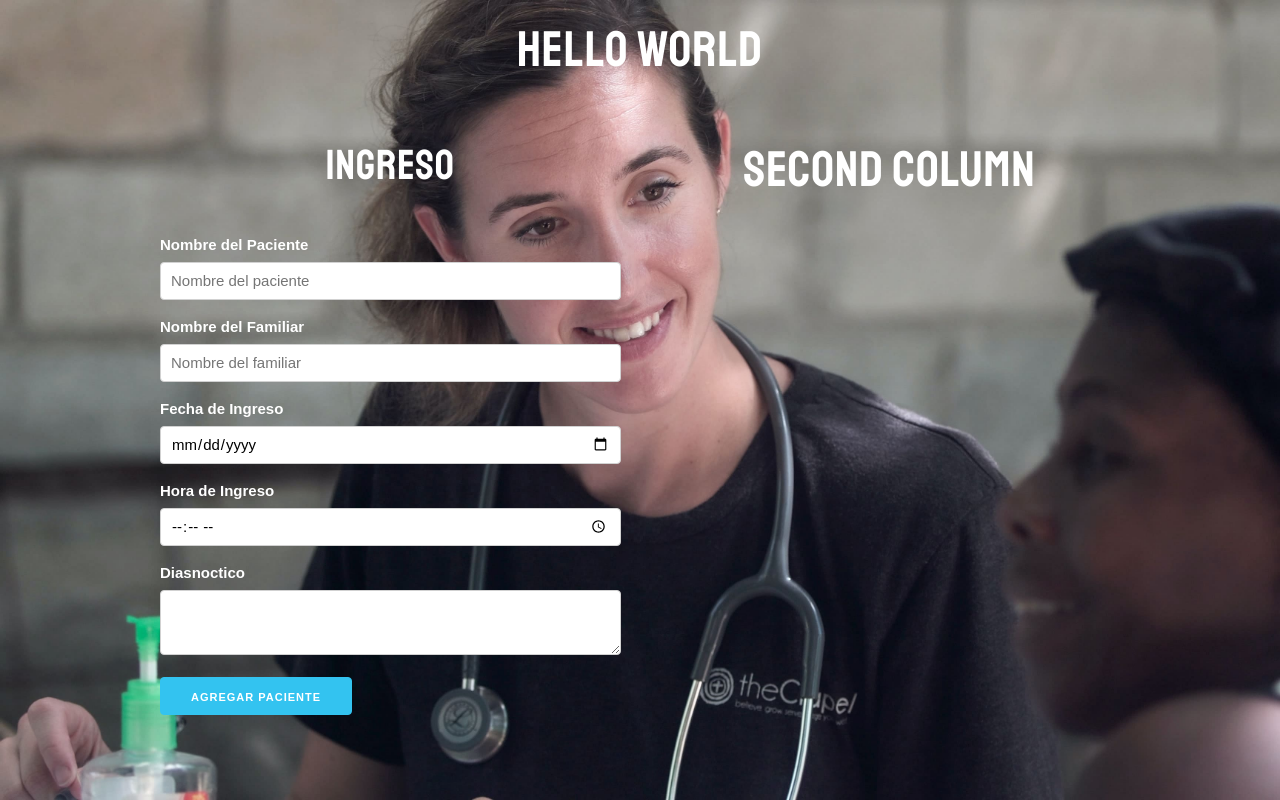
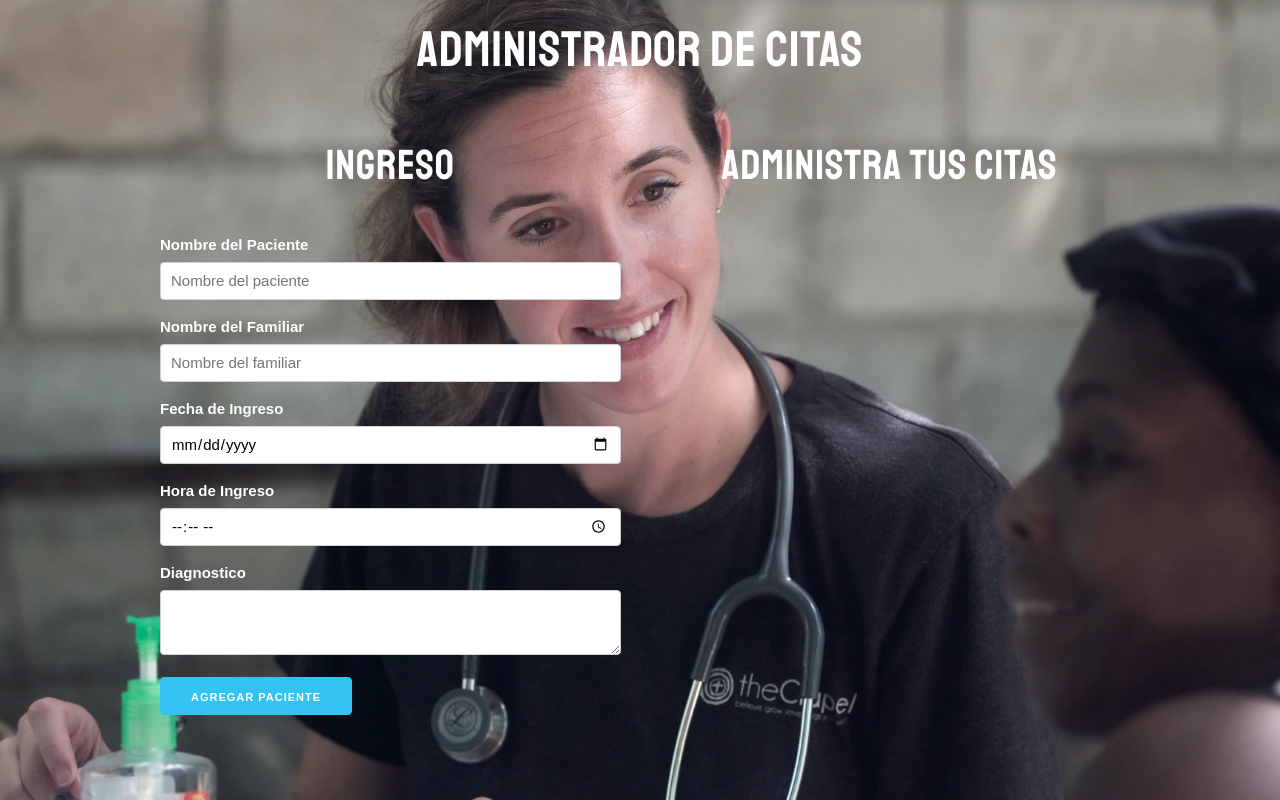
Before and after one commit to RicardoVeronica/patient-manager-reactjs, a React (Create React App) app: page / in a window 1280 px wide. Built offline with nearby package versions, Linux system fonts and the light colour scheme.

Commit message:
adds createList function in App component

```diff
--- a/src/App.js
+++ b/src/App.js
@@ -1,17 +1,36 @@
 import Form from './componets/Form'
+import Appointment from './componets/Appointment'
+import { useState } from 'react';
 
 function App() {
+  const [list, setList] = useState([])
+
+  const createList = (newPatient) => {
+    setList([
+      ...list,
+      newPatient
+    ])
+  }
+
   return (
     <>
-      <h1>Hello world</h1>
+      <h1>administrador de citas</h1>
 
       <div className="container">
         <div className="row">
           <div className="one-half column">
-            <Form />
+            <Form
+              createList={createList}
+            />
           </div>
           <div className="one-half column">
-            <h1>Second column</h1>
+            <h2>administra tus citas</h2>
+            { list.map(patient => (
+              <Appointment
+                key={ patient.id }
+                patient={ patient }
+              />
+            )) }
           </div>
         </div>
       </div>
--- a/src/componets/Form.js
+++ b/src/componets/Form.js
@@ -2,7 +2,7 @@ import React, {useState} from "react"
 import Error from './Error'
 import { nanoid } from 'nanoid'
 
-function Form(){
+function Form({ createList }){
   const [patient, setPatient] = useState({
     name: "",
     family: "",
@@ -39,7 +39,15 @@ function Form(){
 
     patient.id = nanoid()
 
-    console.log(patient);
+    createList(patient)
+
+    setPatient({
+      name: "",
+      family: "",
+      date: "",
+      time: "",
+      diagnosis: "",
+    })
   }
 
   return(
@@ -56,6 +64,7 @@ function Form(){
           type="text"
           name="name"
           placeholder="Nombre del paciente"
+          value={ name }
           onChange={ handleChange }
         />
         <label htmlFor="family">Nombre del Familiar</label>
@@ -65,6 +74,7 @@ function Form(){
           type="text"
           name="family"
           placeholder="Nombre del familiar"
+          value={ family }
           onChange={ handleChange }
         />
         <label htmlFor="date">Fecha de Ingreso</label>
@@ -73,6 +83,7 @@ function Form(){
           id="date"
           type="date"
           name="date"
+          value={ date }
           onChange={ handleChange }
         />
         <label htmlFor="time">Hora de Ingreso</label>
@@ -81,13 +92,15 @@ function Form(){
           id="time"
           type="time"
           name="time"
+          value={ time }
           onChange={ handleChange }
         />
-        <label htmlFor="diagnosis">Diasnoctico</label>
+        <label htmlFor="diagnosis">Diagnostico</label>
         <textarea
           className="u-full-width"
           id="diagnosis"
           name="diagnosis"
+          value={ diagnosis }
           onChange={ handleChange }
         ></textarea>
 
```
